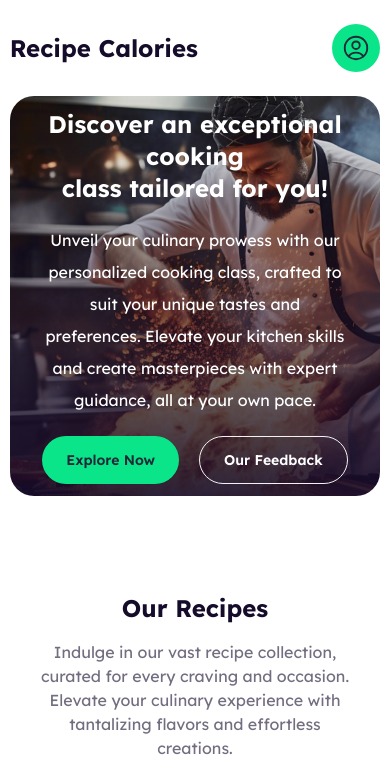
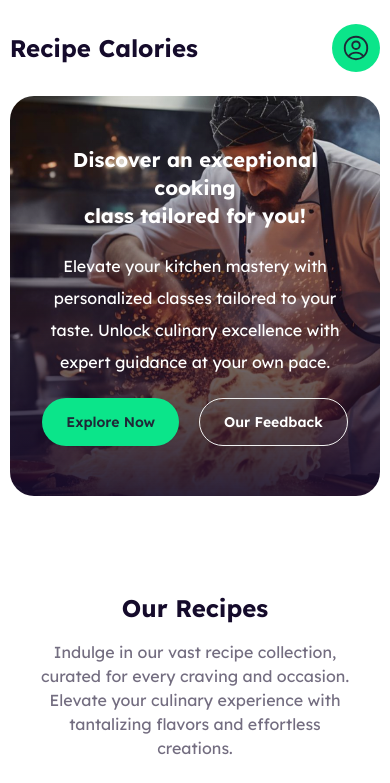
Before and after one commit to shahin-hossain-dev/recipe-calories-project, a React (Vite) app: page / in a window 390 px wide. Shown: the top 783 px of the page. Built offline with nearby package versions, Linux system fonts and the light colour scheme.

Commit message:
mobile responsive updated

```diff
--- a/src/components/Banner/Banner.jsx
+++ b/src/components/Banner/Banner.jsx
@@ -11,14 +11,13 @@ const Banner = () => {
         className="h-[400px] lg:h-[600px]  bg-cover bg-center rounded-3xl w-full"
       >
         <div className="w-10/12 h-[400px] lg:h-[600px] space-y-5 flex flex-col items-center justify-center mx-auto">
-          <h1 className=" text-2xl lg:text-5xl font-bold text-center text-white ">
+          <h1 className=" text-xl lg:text-5xl font-bold text-center text-white ">
             Discover an exceptional cooking <br /> class tailored for you!
           </h1>
           <p className="text-white text-center leading-8">
-            Unveil your culinary prowess with our personalized cooking class,
-            crafted to suit your unique tastes and preferences. Elevate your
-            kitchen skills and create masterpieces with expert guidance, all at
-            your own pace.
+            Elevate your kitchen mastery with personalized classes tailored to
+            your taste. Unlock culinary excellence with expert guidance at your
+            own pace.
           </p>
           <div className="flex items-center justify-center gap-5">
             <button className="btn rounded-full border-0 px-6 bg-[#0BE58A]">
```
